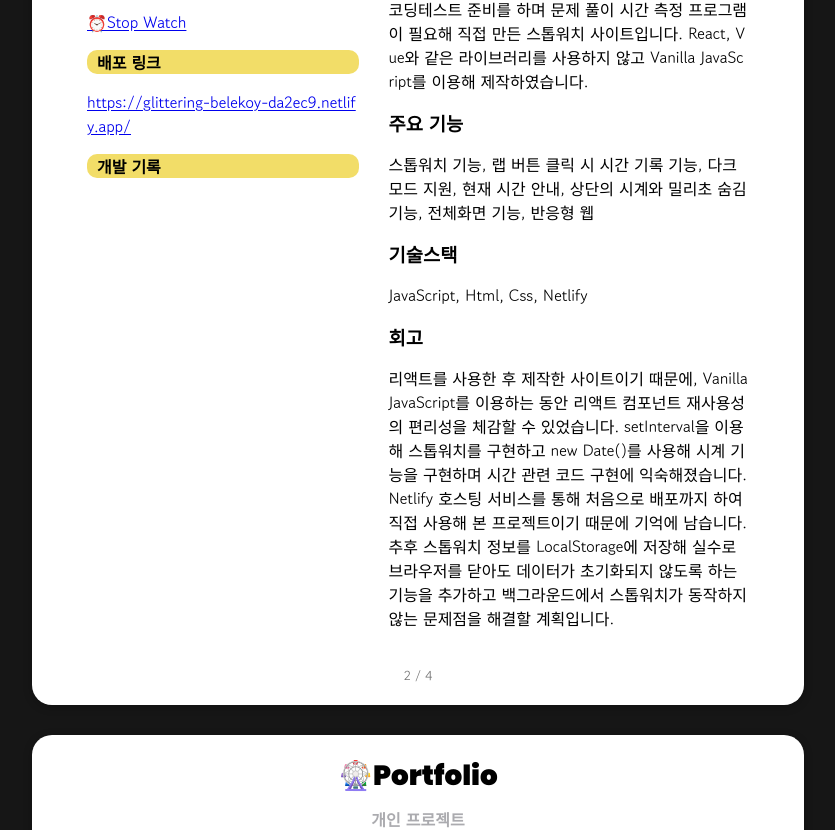
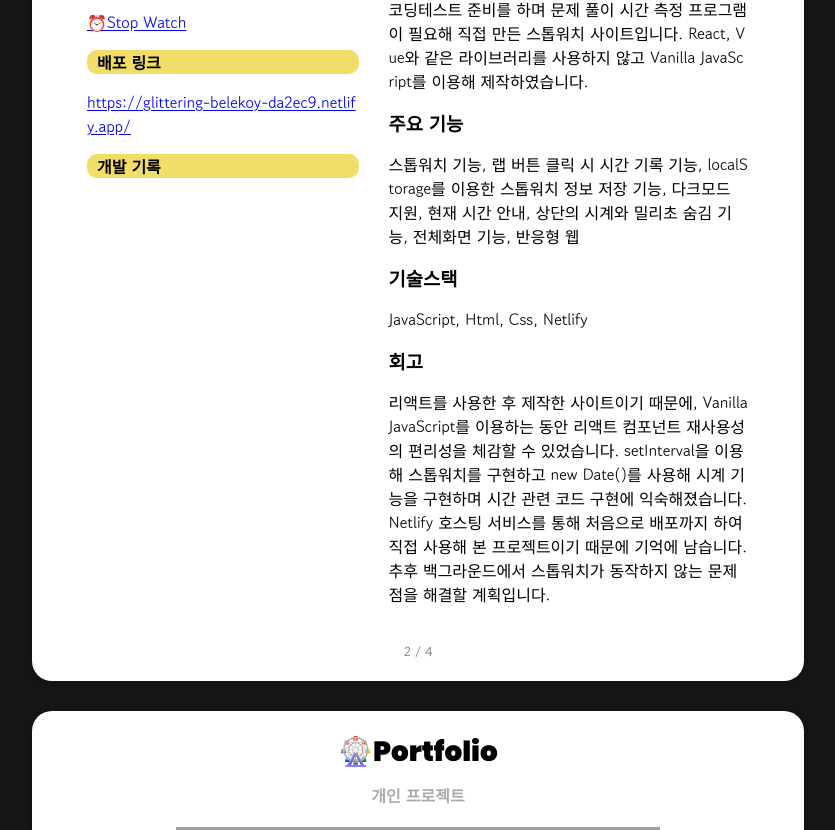
Before and after one commit to Yoonyesol/my_portfolio, a React (Create React App) app: page / in a window 1280 px wide. Shown: the part 4559-5389 px from the top of the page, without its empty margins (222-1057 px from the left). Built offline with nearby package versions, Linux system fonts and the light colour scheme; grey boxes are pictures that could not be loaded.

Commit message:
🔨chore: 파비콘 및 프로젝트 제목 수정, 프로젝트 설명 수정

```diff
--- a/public/index.html
+++ b/public/index.html
@@ -30,7 +30,7 @@
       href="https://fonts.googleapis.com/css2?family=Gowun+Dodum&family=Montserrat:wght@900&family=Poppins:wght@400;600;900&display=swap"
       rel="stylesheet"
     />
-    <title>React App</title>
+    <title>YESOL'S PORTFOLIO</title>
   </head>
   <body>
     <noscript>You need to enable JavaScript to run this app.</noscript>
--- a/src/components/ProjectItems.js
+++ b/src/components/ProjectItems.js
@@ -35,9 +35,9 @@ export const projectItems = [
     description:
       "코딩테스트 준비를 하며 문제 풀이 시간 측정 프로그램이 필요해 직접 만든 스톱워치 사이트입니다. React, Vue와 같은 라이브러리를 사용하지 않고 Vanilla JavaScript를 이용해 제작하였습니다.",
     features:
-      "스톱워치 기능, 랩 버튼 클릭 시 시간 기록 기능, 다크모드 지원, 현재 시간 안내, 상단의 시계와 밀리초 숨김 기능, 전체화면 기능, 반응형 웹",
+      "스톱워치 기능, 랩 버튼 클릭 시 시간 기록 기능, localStorage를 이용한 스톱워치 정보 저장 기능, 다크모드 지원, 현재 시간 안내, 상단의 시계와 밀리초 숨김 기능, 전체화면 기능, 반응형 웹",
     retrospective:
-      "리액트를 사용한 후 제작한 사이트이기 때문에, Vanilla JavaScript를 이용하는 동안 리액트 컴포넌트 재사용성의 편리성을 체감할 수 있었습니다. setInterval을 이용해 스톱워치를 구현하고 new Date()를 사용해 시계 기능을 구현하며 시간 관련 코드 구현에 익숙해졌습니다. Netlify 호스팅 서비스를 통해 처음으로 배포까지 하여 직접 사용해 본 프로젝트이기 때문에 기억에 남습니다. 추후 스톱워치 정보를 LocalStorage에 저장해 실수로 브라우저를 닫아도 데이터가 초기화되지 않도록 하는 기능을 추가하고 백그라운드에서 스톱워치가 동작하지 않는 문제점을 해결할 계획입니다.",
+      "리액트를 사용한 후 제작한 사이트이기 때문에, Vanilla JavaScript를 이용하는 동안 리액트 컴포넌트 재사용성의 편리성을 체감할 수 있었습니다. setInterval을 이용해 스톱워치를 구현하고 new Date()를 사용해 시계 기능을 구현하며 시간 관련 코드 구현에 익숙해졌습니다. Netlify 호스팅 서비스를 통해 처음으로 배포까지 하여 직접 사용해 본 프로젝트이기 때문에 기억에 남습니다. 추후 백그라운드에서 스톱워치가 동작하지 않는 문제점을 해결할 계획입니다.",
     techStack: "JavaScript, Html, Css, Netlify",
   },
   {
@@ -77,7 +77,7 @@ export const projectItems = [
       "소셜 가계부는 나의 수입/지출 기록을 통해 돈의 흐름을 파악할 수 있는 가계부 웹 어플리케이션입니다. 혼자 가계부를 입력하는 것이 지루한 사용자를 위해 일반 가계부에 게시판 기능을 도입하였습니다. 나의 자산을 기록하고 재테크에 관심있는 사람들끼리 정보도 공유하며 돈 모으는 재미를 한층 증진시킬 수 있는 서비스를 제작하고자 하였습니다.",
     features:
       "프론트엔드 대시보드, 가계부, 게시판, 내 정보 페이지 및 핵심 CRUD 구현(백엔드와 연동x, 더미데이터) 스프링부트와 연동해 소셜 로그인 구현 node.js 사용해 채팅 기능 구현",
-    retrospective: "",
+    retrospective: "구현 중인 프로젝트입니다.",
     techStack: "JavaScript, React, Html, Css, Express, node.js, Spring Boot",
   },
 ];
```
Also changed, not shown: 1 other file (tests, documents, lock files or other folders).
